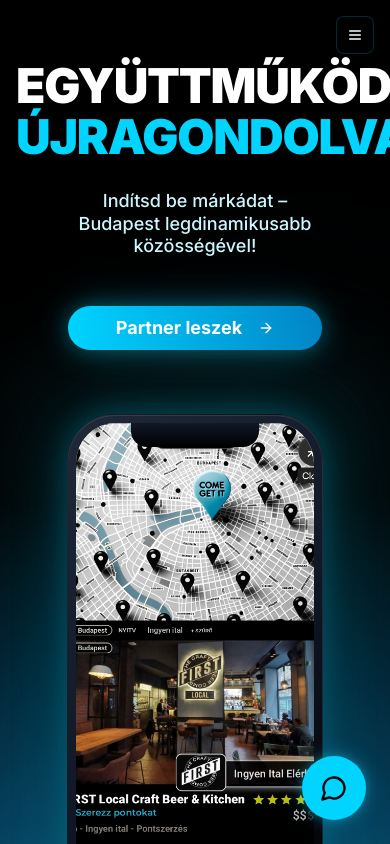
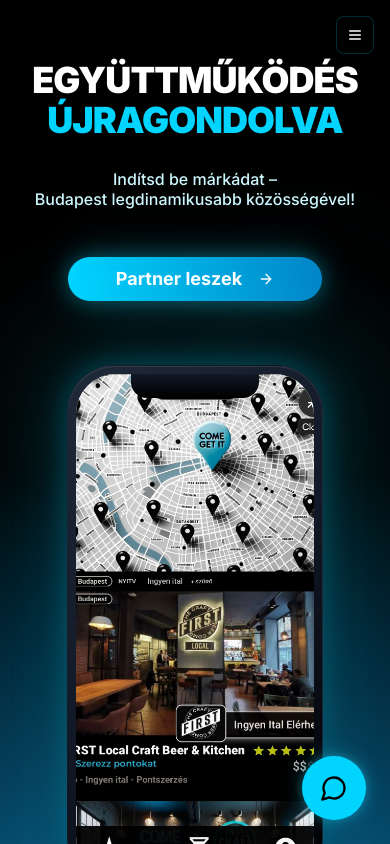
Before and after one commit to BenceG-tech/come-get-it, a React (Vite) app: page /come-get-it-accelerator in a window 390 px wide. Shown: the top 844 px of the page. Built offline with nearby package versions, Linux system fonts and the light colour scheme.

Commit message:
Fix: Unify hero section text and size
Ensure consistent title and subtitle sizes across all hero sections, making the main title two lines and mobile-responsive.

```diff
--- a/src/components/HeroSection.tsx
+++ b/src/components/HeroSection.tsx
@@ -24,14 +24,14 @@ export const HeroSection: React.FC<HeroSectionProps> = ({ currentImageIndex, app
     <div className="relative z-10 max-w-7xl mx-auto w-full">
       <div className="text-center space-y-8">
         {/* Main Title - Two lines, max 18 chars per line */}
-        <h1 className="text-5xl md:text-6xl lg:text-7xl font-black leading-[0.9] tracking-tight">
+        <h1 className="text-4xl md:text-5xl lg:text-6xl font-black leading-[0.9] tracking-tight">
           <span className="block text-white mb-2">INGYEN ITAL</span>
           <span className="block text-white">MINDEN NAPRA</span>
         </h1>
 
         {/* Subtitle - Max 2 short lines, centered */}
         <div className="max-w-2xl mx-auto">
-          <p className="text-lg md:text-xl text-electric-100 font-medium leading-tight">
+          <p className="text-base md:text-lg text-electric-100 font-medium leading-tight">
             Igyál minden nap ingyen Budapesten –<br />
             fedezz fel új helyeket, gyűjts pontokat!
           </p>
--- a/src/pages/ComeGetItAccelerator.tsx
+++ b/src/pages/ComeGetItAccelerator.tsx
@@ -99,14 +99,14 @@ const ComeGetItAccelerator = () => {
         <div className="relative z-10 max-w-7xl mx-auto">
           <div className="text-center space-y-8">
             {/* Main Title - Two lines, max 18 chars per line */}
-            <h1 className="text-5xl md:text-6xl lg:text-7xl font-black leading-[0.9] tracking-tight">
+            <h1 className="text-4xl md:text-5xl lg:text-6xl font-black leading-[0.9] tracking-tight">
               <span className="block text-white mb-2">EGYÜTTMŰKÖDÉS</span>
               <span className="block text-electric-300">ÚJRAGONDOLVA</span>
             </h1>
 
             {/* Subtitle - Max 2 short lines, centered */}
             <div className="max-w-2xl mx-auto">
-              <p className="text-lg md:text-xl text-electric-100 font-medium leading-tight">
+              <p className="text-base md:text-lg text-electric-100 font-medium leading-tight">
                 Indítsd be márkádat –<br />
                 Budapest legdinamikusabb közösségével!
               </p>
--- a/src/pages/Italmarkak.tsx
+++ b/src/pages/Italmarkak.tsx
@@ -109,14 +109,14 @@ const Italmarkak = () => {
         <div className="relative z-10 max-w-7xl mx-auto">
           <div className="text-center space-y-8">
             {/* Main Title - Two lines, max 18 chars per line */}
-            <h1 className="text-5xl md:text-6xl lg:text-7xl font-black leading-[0.9] tracking-tight">
+            <h1 className="text-4xl md:text-5xl lg:text-6xl font-black leading-[0.9] tracking-tight">
               <span className="block text-white mb-2">ITALMÁRKA</span>
               <span className="block text-electric-300">ÉLMÉNY</span>
             </h1>
 
             {/* Subtitle - Max 2 short lines, centered */}
             <div className="max-w-2xl mx-auto">
-              <p className="text-lg md:text-xl text-electric-100 font-medium leading-tight">
+              <p className="text-base md:text-lg text-electric-100 font-medium leading-tight">
                 Indítsd be a márkád –<br />
                 Budapest legizgalmasabb közösségében!
               </p>
--- a/src/pages/RewardsPartners.tsx
+++ b/src/pages/RewardsPartners.tsx
@@ -56,14 +56,14 @@ const RewardsPartners = () => {
         <div className="relative z-10 max-w-7xl mx-auto">
           <div className="text-center space-y-8">
             {/* Main Title - Two lines, max 18 chars per line */}
-            <h1 className="text-5xl md:text-6xl lg:text-7xl font-black leading-[0.9] tracking-tight">
+            <h1 className="text-4xl md:text-5xl lg:text-6xl font-black leading-[0.9] tracking-tight">
               <span className="block text-white mb-2">JUTALOM &</span>
               <span className="block text-electric-300">KEDVEZMÉNY</span>
             </h1>
 
             {/* Subtitle - Max 2 short lines, centered */}
             <div className="max-w-2xl mx-auto">
-              <p className="text-lg md:text-xl text-electric-100 font-medium leading-tight">
+              <p className="text-base md:text-lg text-electric-100 font-medium leading-tight">
                 Érj el több ezer aktív felhasználót –<br />
                 exkluzív ajánlatokkal és kedvezményekkel!
               </p>
```
